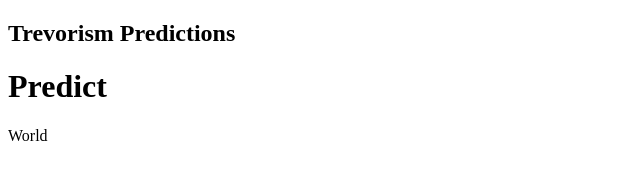
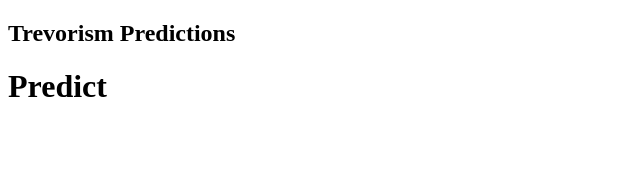
Before and after one commit to trevorism/predict, a Vue app in the folder src/app/: page / in a window 1280 px wide. Shown: the top 195 px of the page, without its empty margins (0-640 px from the left). Built offline with nearby package versions, Linux system fonts and the light colour scheme; the HTML template or start-up script is replaced by a standard one.

Commit message:
Remove world

```diff
--- a/src/app/src/App.vue
+++ b/src/app/src/App.vue
@@ -7,7 +7,7 @@
     </section>
 
     <HelloWorld/>
-    World
+
   </div>
 </template>
 
```
